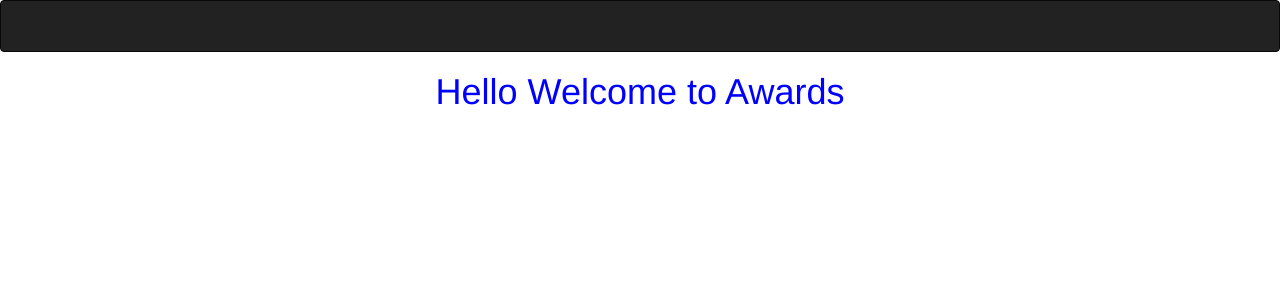
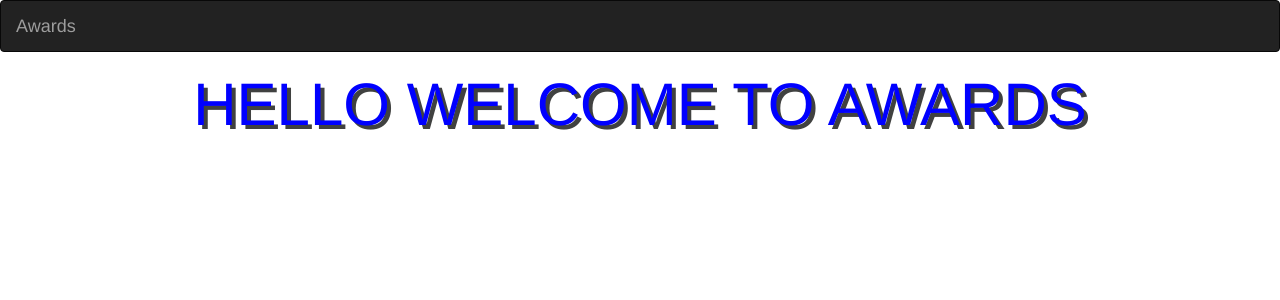
Before and after one commit to lavylipesh/Our-awards, a Django app: page / in a window 1280 px wide. Shown: the top 300 px of the page. Run offline with Django 3.2, Linux system fonts and the light colour scheme; some libraries are stand-ins or nearby versions.

```diff
--- a/awards/templates/index.html
+++ b/awards/templates/index.html
@@ -1,4 +1,4 @@
 {% extends 'base.html' %}
 {% block content %}
-<h1 class="text-center">Hello Welcome to Awards</h1>
+<h1 class="text-center">HELLO WELCOME TO AWARDS</h1>
 {% endblock content %}
--- a/awards/templates/navbar.html
+++ b/awards/templates/navbar.html
@@ -9,7 +9,7 @@
 <nav class="navbar navbar-inverse">
   <div class="container-fluid">
     <div class="navbar-header">
-      <a class="navbar-brand" href="{% url 'index' %}"></a>
+      <a class="navbar-brand" href="{% url 'index' %}">Awards</a>
     </div>
   </div>
 </nav>
--- a/static/css/awards.css
+++ b/static/css/awards.css
@@ -1,3 +1,6 @@
 h1{
     color:blue;
+    text-shadow: 4px 4px rgb(64, 65, 64);
+    font-size: 60px
+
 }
```
Also changed, not shown: 1 other file.
